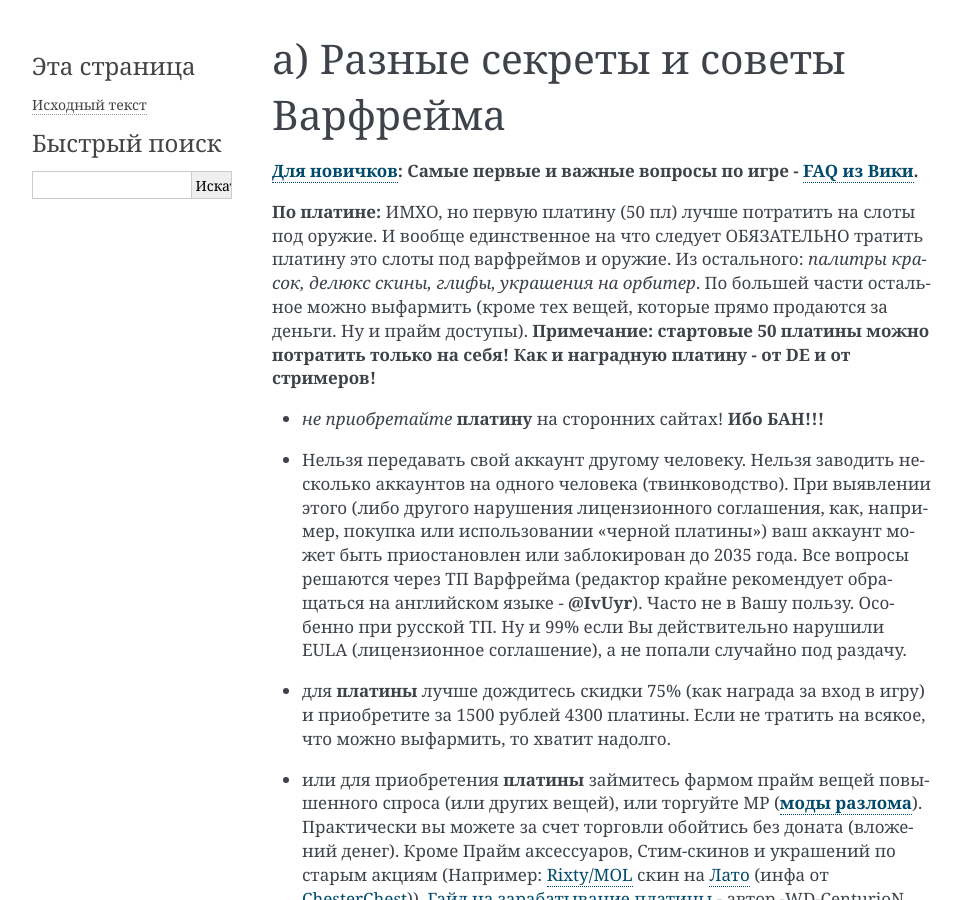
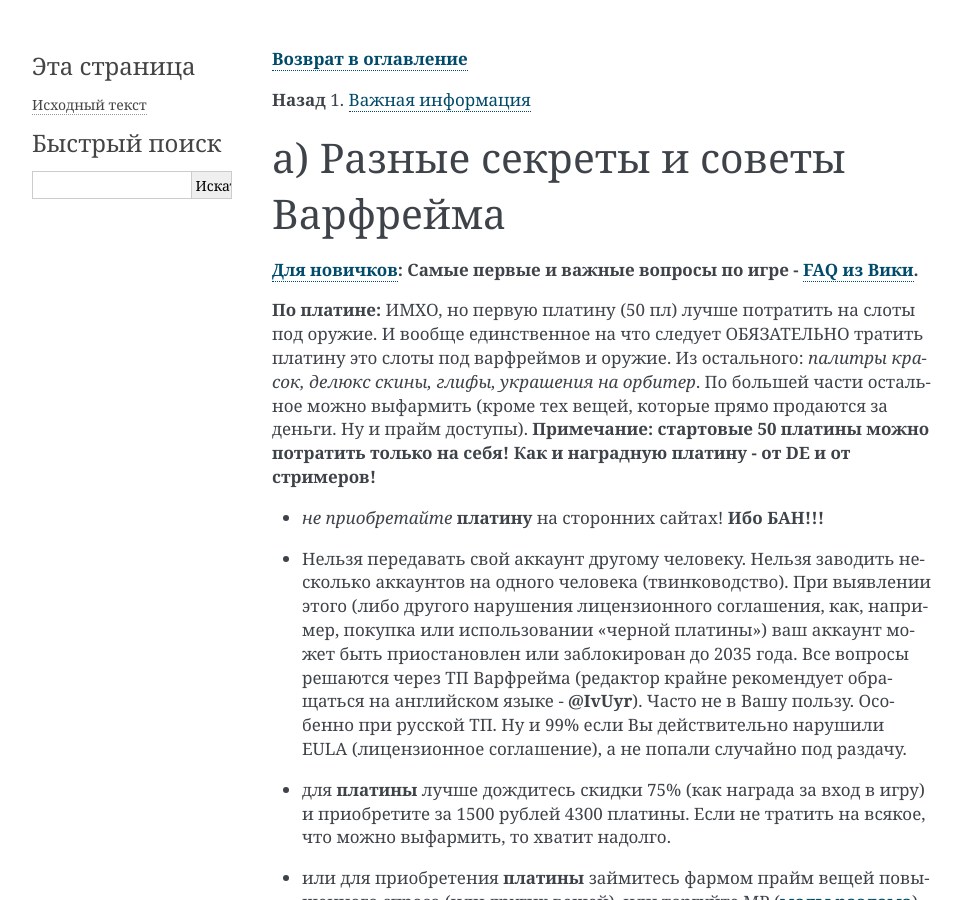
Before and after one commit to crackedmind/warframe-brief-guide, a Sphinx documentation site: the page built from source/01_a.md, in a window 1280 px wide and 900 px high. Shown: the whole window, without its empty margins (148-1110 px from the left). Built offline with Sphinx 7.4.7, drawn with Linux system fonts in a browser that asks for light colours; some of the changed text lies outside the part shown.

Commit message:
Update 01_a.md

```diff
--- a/source/01_a.md
+++ b/source/01_a.md
@@ -1,3 +1,7 @@
+**[Возврат в оглавление](index.md)**
+
+**Назад** 1. [Важная информация](01.md)
+
 ###  а) Разные секреты и советы Варфрейма
 
 **[Для новичков](https://warframe.fandom.com/ru/wiki/Warframe):  Самые первые и важные вопросы по игре - [FAQ из Вики](https://warframe.fandom.com/ru/wiki/FAQ).**
@@ -231,3 +235,7 @@
 **{&lt;название клана>}**		Размещает ссылку на профиль клана
 
 **@&lt;имя игрока>**		Размещает ссылку на профиль игрока. Также выделит этот канал пользователю
+
+**Далее** б) [Прокачка опыта (в том числе и “фокус”)](01_b.md)
+
+**[Возврат в оглавление](index.md)**
```
